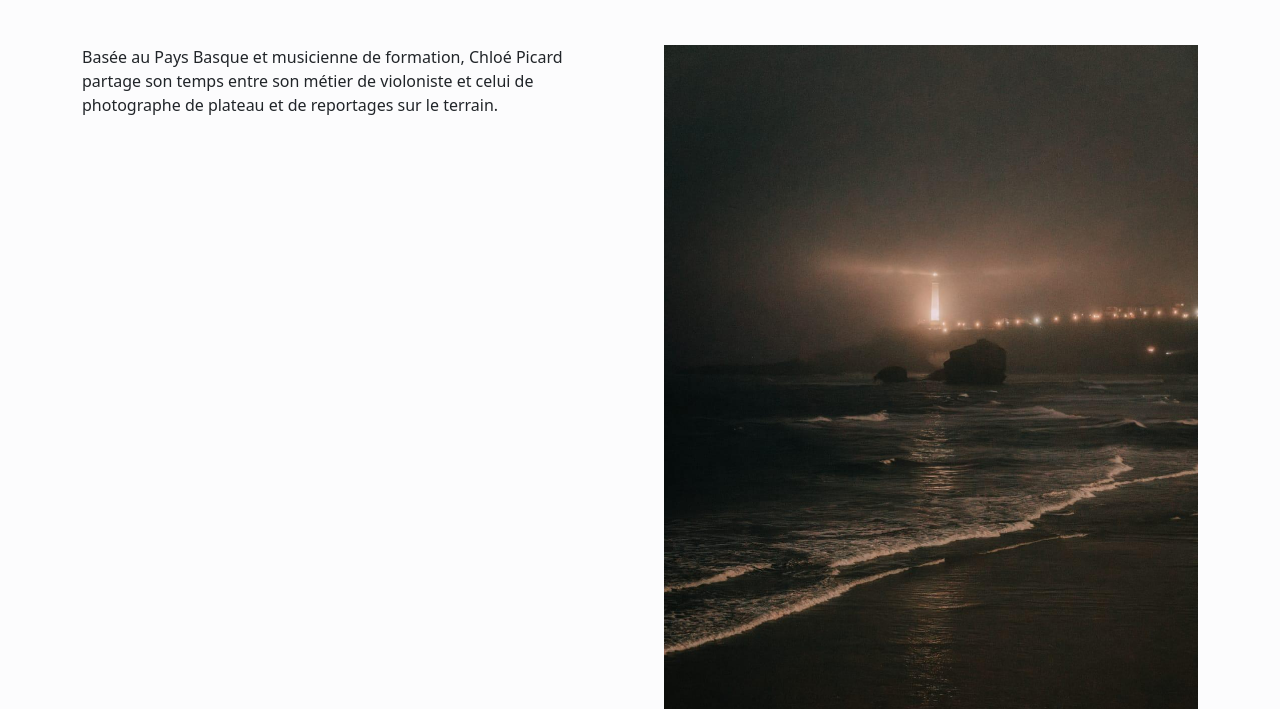
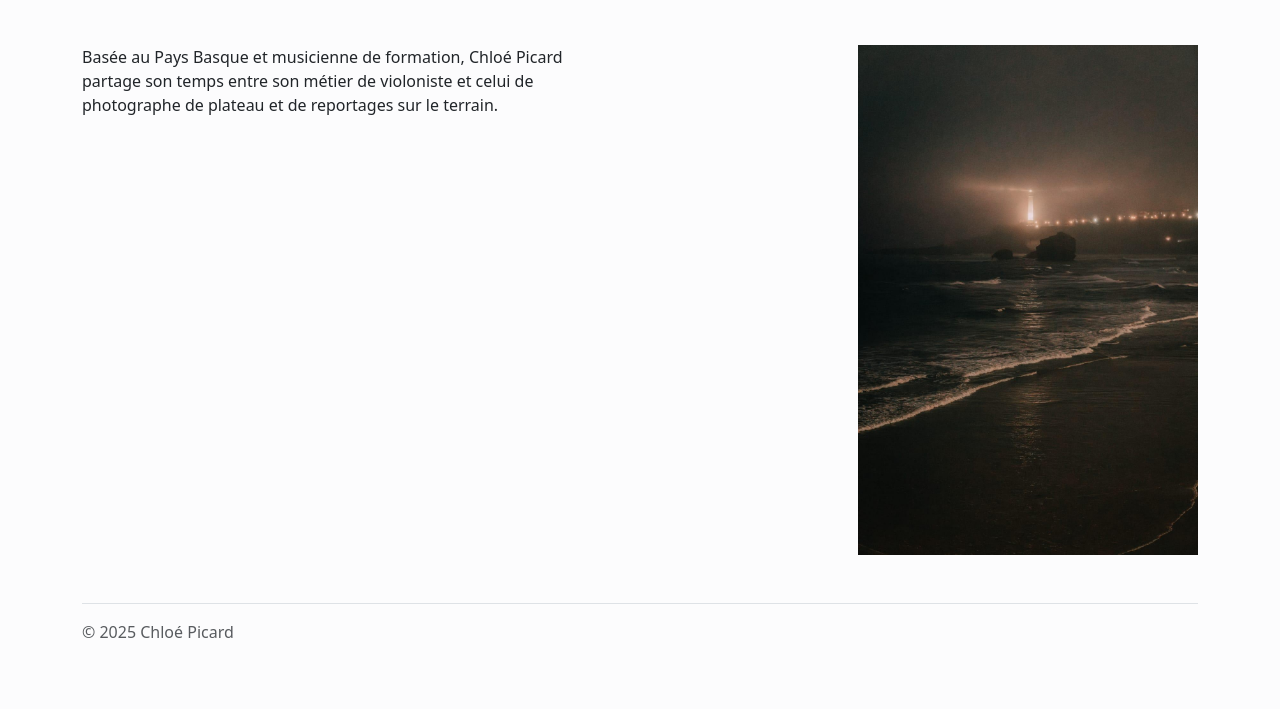
Before and after one commit to Cocolatine/cocolatine.github.io, a plain HTML site: page about.html in a window 1280 px wide. Shown: the part 91-800 px from the top of the page. Drawn offline with nearby package versions, Linux system fonts and the light colour scheme.

Commit message:
fix margin for about photo

```diff
--- a/about.html
+++ b/about.html
@@ -62,7 +62,9 @@
                 <div class="col-sm-6 text-reveal g-5">
                     <p>Basée au Pays Basque et musicienne de formation, Chloé Picard partage son temps entre son métier de violoniste et celui de photographe de plateau et de reportages sur le terrain.</p>
                 </div>
-                <div class="col-sm-6 g-5">
+                <div class="col-sm-2 g-5">
+                </div>
+                <div class="col-sm-4 g-5">
                     <img src="static/images/index/biarritz.jpg"  alt="Photo du phare de Biarritz de nuit dans la brume" class="img-fluid" >
                 </div>
         </div>
```
